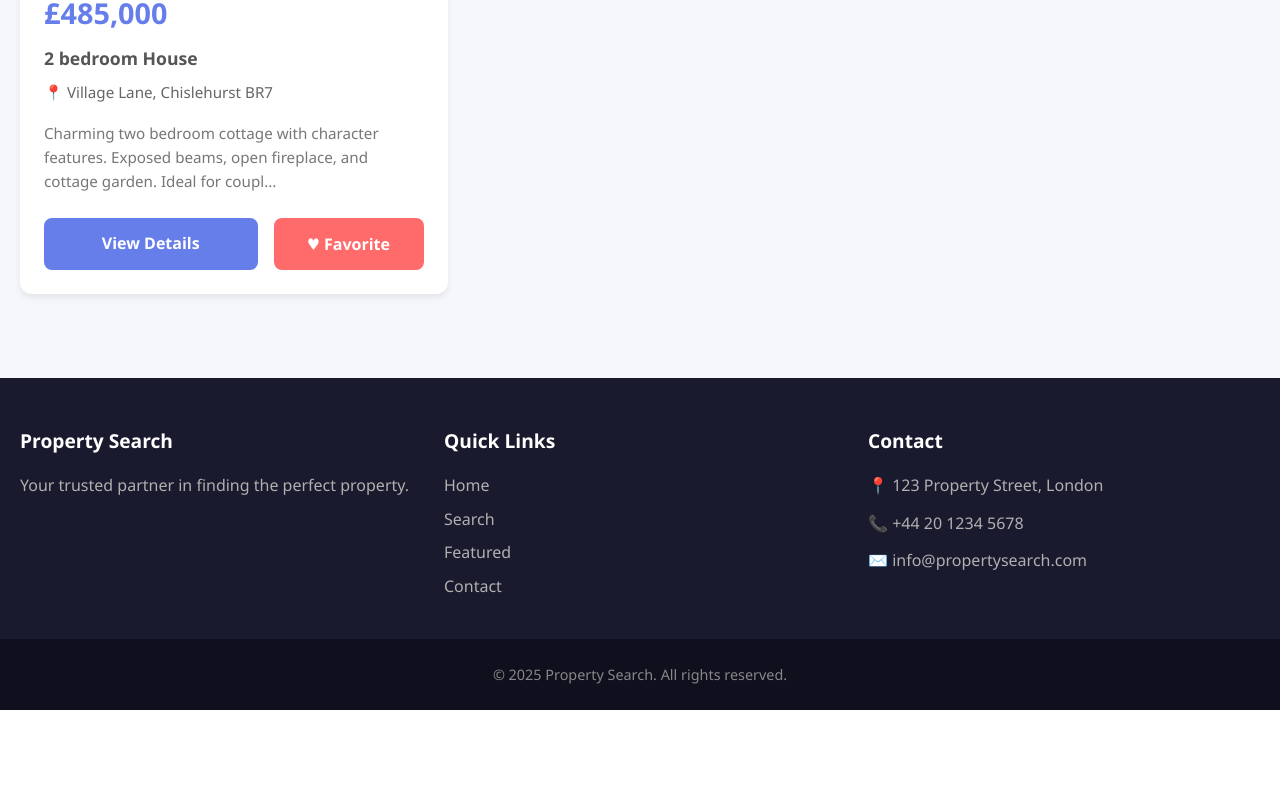
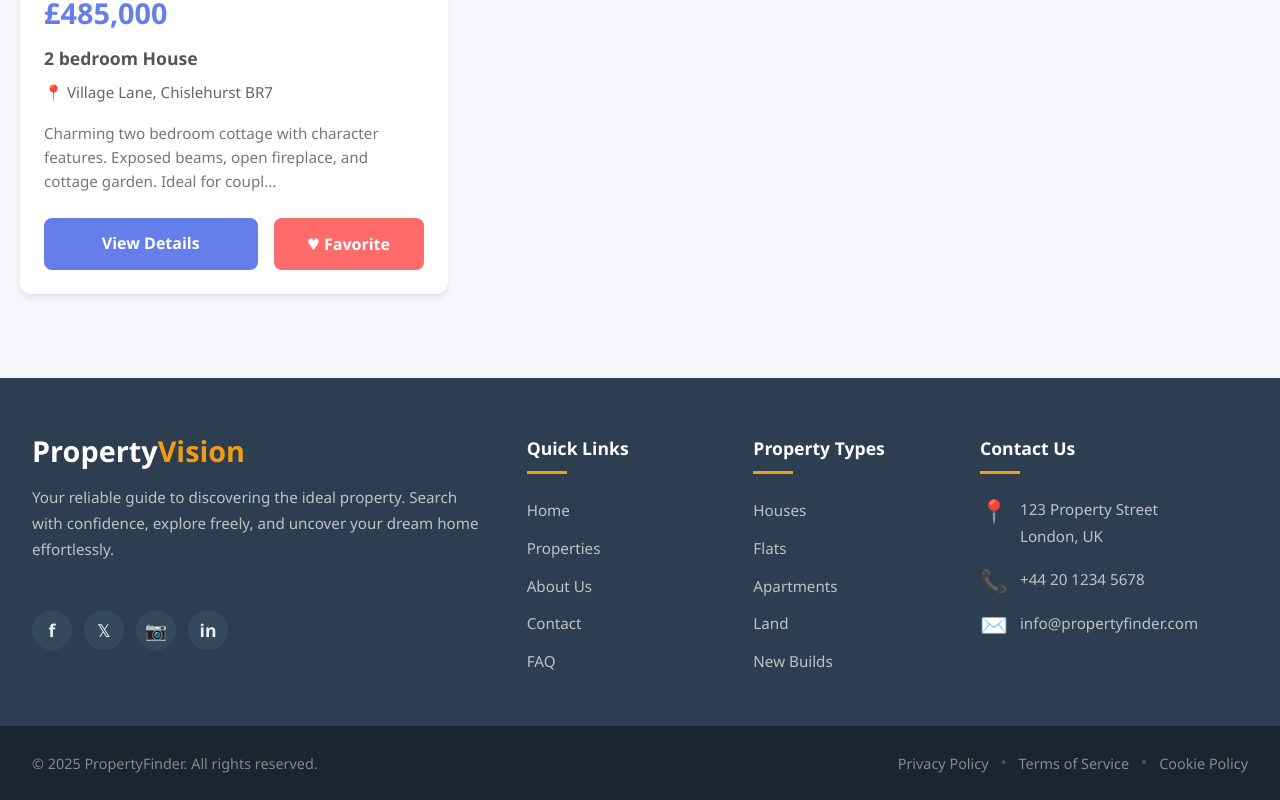
Before and after one commit to NadilaBasilu/State-Finder-App, a React (Vite) app in the folder State_Finder/: page / in a window 1280 px wide. Shown: the part 3197-3997 px from the top of the page. Before the commit the page ends 3907 px from the top, so only its background shows below. Built offline with nearby package versions, Linux system fonts and the light colour scheme.

Commit message:
create footer for the website

```diff
--- a/State_Finder/src/components/Footer.jsx
+++ b/State_Finder/src/components/Footer.jsx
@@ -2,7 +2,7 @@ import React from 'react';
 import '../styles/Footer.css';
 
 /**
- * Simple Footer Component
+ * PropertyFinder-style Footer Component
  */
 function Footer() {
     const currentYear = new Date().getFullYear();
@@ -13,12 +13,29 @@ function Footer() {
             <div className="footer-main">
                 <div className="footer-container">
                     <div className="footer-grid">
-                        {/* About Section */}
-                        <div className="footer-column">
-                            <h4>Property Search</h4>
+                        {/* Brand Section */}
+                        <div className="footer-column footer-brand">
+                            <h2 className="footer-logo">
+                                Property<span className="logo-highlight">Vision</span>
+                            </h2>
                             <p className="footer-description">
-                                Your trusted partner in finding the perfect property.
+                                Your reliable guide to discovering the ideal property.
+                                Search with confidence, explore freely, and uncover your dream home effortlessly.
                             </p>
+                            <div className="social-icons">
+                                <a href="https://facebook.com" aria-label="Facebook" target="_blank" rel="noopener noreferrer">
+                                    <span className="icon-text">f</span>
+                                </a>
+                                <a href="https://twitter.com" aria-label="Twitter" target="_blank" rel="noopener noreferrer">
+                                    <span className="icon-text">𝕏</span>
+                                </a>
+                                <a href="https://instagram.com" aria-label="Instagram" target="_blank" rel="noopener noreferrer">
+                                    <span className="icon-text">📷</span>
+                                </a>
+                                <a href="https://linkedin.com" aria-label="LinkedIn" target="_blank" rel="noopener noreferrer">
+                                    <span className="icon-text">in</span>
+                                </a>
+                            </div>
                         </div>
 
                         {/* Quick Links */}
@@ -26,19 +43,48 @@ function Footer() {
                             <h4>Quick Links</h4>
                             <ul className="footer-links">
                                 <li><a href="/">Home</a></li>
-                                <li><a href="/">Search</a></li>
-                                <li><a href="/">Featured</a></li>
+                                <li><a href="/">Properties</a></li>
+                                <li><a href="/">About Us</a></li>
                                 <li><a href="/">Contact</a></li>
+                                <li><a href="/">FAQ</a></li>
+                            </ul>
+                        </div>
+
+                        {/* Property Types */}
+                        <div className="footer-column">
+                            <h4>Property Types</h4>
+                            <ul className="footer-links">
+                                <li><a href="/">Houses</a></li>
+                                <li><a href="/">Flats</a></li>
+                                <li><a href="/">Apartments</a></li>
+                                <li><a href="/">Land</a></li>
+                                <li><a href="/">New Builds</a></li>
                             </ul>
                         </div>
 
                         {/* Contact Info */}
                         <div className="footer-column">
-                            <h4>Contact</h4>
+                            <h4>Contact Us</h4>
                             <ul className="footer-contact">
-                                <li>📍 123 Property Street, London</li>
-                                <li>📞 +44 20 1234 5678</li>
-                                <li>✉️ info@propertysearch.com</li>
+                                <li>
+                                    <span className="contact-icon">📍</span>
+                                    <div className="contact-text">
+                                        <span>123 Property Street</span>
+                                        <span>London, UK</span>
+                                    </div>
+                                </li>
+                                <li>
+                                    <span className="contact-icon">📞</span>
+                                    <div className="contact-text">
+                                        <span>+44 20 1234 5678</span>
+                                    </div>
+                                </li>
+                                <li>
+                                    <span className="contact-icon">✉️</span>
+                                    <div className="contact-text">
+                                        <span>info@propertyfinder.com</span>
+                                    </div>
+                                </li>
                             </ul>
                         </div>
                     </div>
@@ -48,7 +94,16 @@ function Footer() {
             {/* Footer Bottom */}
             <div className="footer-bottom">
                 <div className="footer-container">
-                    <p>&copy; {currentYear} Property Search. All rights reserved.</p>
+                    <div className="footer-bottom-content">
+                        <p>&copy; {currentYear} PropertyFinder. All rights reserved.</p>
+                        <div className="footer-legal">
+                            <a href="/">Privacy Policy</a>
+                            <span className="separator">•</span>
+                            <a href="/">Terms of Service</a>
+                            <span className="separator">•</span>
+                            <a href="/">Cookie Policy</a>
+                        </div>
+                    </div>
                 </div>
             </div>
         </footer>
--- a/State_Finder/src/styles/Footer.css
+++ b/State_Finder/src/styles/Footer.css
@@ -1,6 +1,10 @@
 /* ========================================
-   SIMPLE FOOTER STYLES
+   PROPERTYFINDER-STYLE FOOTER
    ======================================== */
+
+* {
+    box-sizing: border-box;
+}
 
 .site-footer {
     margin-top: 4rem;
@@ -8,33 +12,102 @@
 
 /* Main Footer Content */
 .footer-main {
-    background: #1a1a2e;
-    color: #e0e0e0;
-    padding: 3rem 0 2rem;
+    background: #2c3e50;
+    color: #ecf0f1;
+    padding: 3.5rem 0 2.5rem;
 }
 
 .footer-container {
     max-width: 1400px;
     margin: 0 auto;
-    padding: 0 20px;
+    padding: 0 2rem;
 }
 
 .footer-grid {
     display: grid;
-    grid-template-columns: repeat(auto-fit, minmax(250px, 1fr));
-    gap: 2rem;
+    grid-template-columns: 2.5fr 1fr 1fr 1.5fr;
+    gap: 3rem;
+    align-items: start;
+}
+
+/* Brand Section */
+.footer-brand {
+    max-width: 100%;
+}
+
+.footer-logo {
+    font-size: 1.8rem;
+    font-weight: 700;
+    color: white;
+    margin: 0 0 1rem 0;
+    line-height: 1.2;
+}
+
+.logo-highlight {
+    color: #f39c12;
+}
+
+.footer-description {
+    line-height: 1.7;
+    color: #bdc3c7;
+    margin: 0 0 1.5rem 0;
+    font-size: 0.95rem;
+}
+
+/* Social Icons */
+.social-icons {
+    display: flex;
+    gap: 0.75rem;
+    margin-top: 1.5rem;
+}
+
+.social-icons a {
+    display: flex;
+    align-items: center;
+    justify-content: center;
+    width: 40px;
+    height: 40px;
+    background: #34495e;
+    border-radius: 50%;
+    color: #ecf0f1;
+    text-decoration: none;
+    transition: all 0.3s ease;
+}
+
+.social-icons a .icon-text {
+    font-weight: 700;
+    font-size: 1.1rem;
+}
+
+.social-icons a:hover {
+    background: #f39c12;
+    color: white;
+    transform: translateY(-3px);
+}
+
+/* Footer Columns */
+.footer-column {
+    display: flex;
+    flex-direction: column;
 }
 
 .footer-column h4 {
     color: white;
-    font-size: 1.2rem;
-    margin-bottom: 1rem;
+    font-size: 1.1rem;
+    margin: 0 0 1.5rem 0;
     font-weight: 600;
+    position: relative;
+    padding-bottom: 0.75rem;
 }
 
-.footer-description {
-    line-height: 1.6;
-    color: #b0b0b0;
+.footer-column h4::after {
+    content: '';
+    position: absolute;
+    left: 0;
+    bottom: 0;
+    width: 40px;
+    height: 3px;
+    background: #f39c12;
 }
 
 /* Footer Links */
@@ -45,17 +118,20 @@
 }
 
 .footer-links li {
-    margin-bottom: 0.5rem;
+    margin-bottom: 0.75rem;
 }
 
 .footer-links a {
-    color: #b0b0b0;
+    color: #bdc3c7;
     text-decoration: none;
-    transition: color 0.3s ease;
+    transition: all 0.3s ease;
+    display: inline-block;
+    font-size: 0.95rem;
 }
 
 .footer-links a:hover {
     color: white;
+    padding-left: 5px;
 }
 
 /* Contact Info */
@@ -66,16 +142,41 @@
 }
 
 .footer-contact li {
-    margin-bottom: 0.75rem;
-    color: #b0b0b0;
+    display: flex;
+    align-items: flex-start;
+    gap: 0.75rem;
+    margin-bottom: 1.25rem;
+}
+
+.contact-icon {
+    font-size: 1.4rem;
+    flex-shrink: 0;
+    line-height: 1;
+    margin-top: 2px;
+}
+
+.contact-text {
+    display: flex;
+    flex-direction: column;
+    gap: 0.25rem;
+    color: #bdc3c7;
+    font-size: 0.95rem;
+    line-height: 1.5;
 }
 
 /* Footer Bottom */
 .footer-bottom {
-    background: #0f0f1e;
-    color: #888;
+    background: #1a252f;
+    color: #7f8c8d;
     padding: 1.5rem 0;
-    text-align: center;
+}
+
+.footer-bottom-content {
+    display: flex;
+    justify-content: space-between;
+    align-items: center;
+    flex-wrap: wrap;
+    gap: 1rem;
 }
 
 .footer-bottom p {
@@ -83,14 +184,94 @@
     font-size: 0.9rem;
 }
 
+.footer-legal {
+    display: flex;
+    align-items: center;
+    gap: 0.75rem;
+    flex-wrap: wrap;
+}
+
+.footer-legal a {
+    color: #7f8c8d;
+    text-decoration: none;
+    transition: color 0.3s ease;
+    font-size: 0.9rem;
+}
+
+.footer-legal a:hover {
+    color: #f39c12;
+}
+
+.separator {
+    color: #4a5568;
+}
+
+/* Tablet Responsive */
+@media (max-width: 1024px) {
+    .footer-grid {
+        grid-template-columns: 1fr 1fr;
+        gap: 2.5rem;
+    }
+
+    .footer-brand {
+        grid-column: 1 / -1;
+        max-width: 600px;
+    }
+}
+
 /* Mobile Responsive */
 @media (max-width: 768px) {
+    .footer-container {
+        padding: 0 1.5rem;
+    }
+
     .footer-grid {
         grid-template-columns: 1fr;
-        gap: 1.5rem;
+        gap: 2rem;
+    }
+
+    .footer-brand {
+        grid-column: 1;
     }
 
     .footer-main {
-        padding: 2rem 0 1.5rem;
+        padding: 2.5rem 0 2rem;
+    }
+
+    .footer-bottom-content {
+        flex-direction: column;
+        text-align: center;
+        gap: 0.75rem;
+    }
+
+    .footer-legal {
+        justify-content: center;
+    }
+
+    .social-icons {
+        justify-content: flex-start;
     }
 }
+
+@media (max-width: 480px) {
+    .footer-container {
+        padding: 0 1rem;
+    }
+
+    .footer-logo {
+        font-size: 1.5rem;
+    }
+
+    .footer-description {
+        font-size: 0.9rem;
+    }
+
+    .footer-column h4 {
+        font-size: 1rem;
+    }
+
+    .social-icons a {
+        width: 36px;
+        height: 36px;
+    }
+}
```
